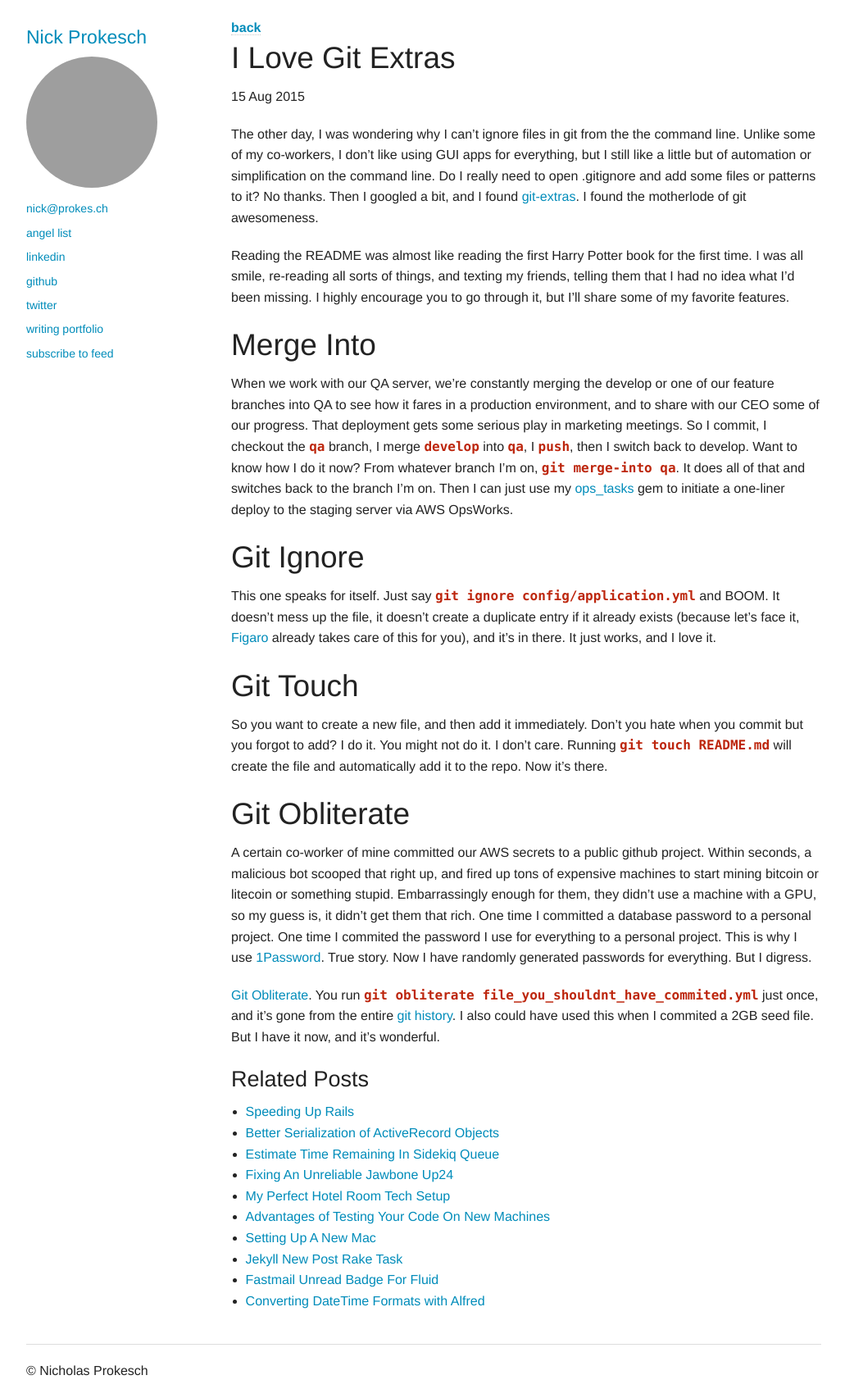
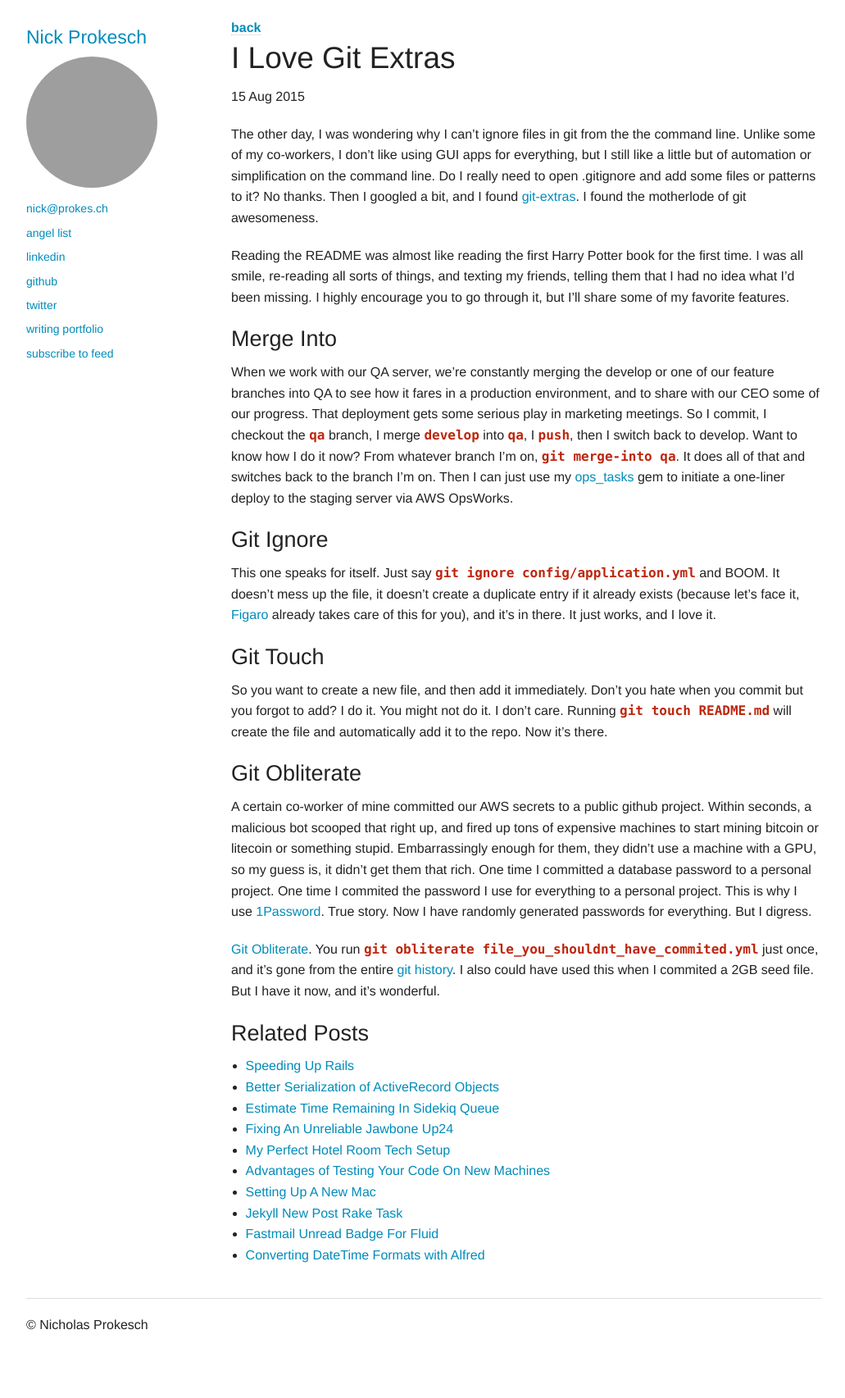
Before and after one commit to prokizzle/prokizzle.github.io, a Jekyll site: the page built from _posts/2015-08-15-I-Love-Git-Extras.markdown, in a window 1280 px wide. Shown: the whole page at 82% size, without its empty margins (123-1154 px from the left). Built offline with Jekyll 4.4.1, drawn with Linux system fonts in a browser that asks for light colours; Markdown is read by kramdown in place of the engine named in the settings; after the commit the page ends 1649 px from its top, so only the background shows below that; grey boxes are pictures that could not be loaded.

Commit message:
Change heading sizes

```diff
--- a/_posts/2015-08-15-I-Love-Git-Extras.markdown
+++ b/_posts/2015-08-15-I-Love-Git-Extras.markdown
@@ -9,19 +9,19 @@ The other day, I was wondering why I can't ignore files in git from the the comm
 
 Reading the README was almost like reading the first Harry Potter book for the first time. I was all smile, re-reading all sorts of things, and texting my friends, telling them that I had no idea what I'd been missing. I highly encourage you to go through it, but I'll share some of my favorite features.
 
-## Merge Into
+### Merge Into
 
 When we work with our QA server, we're constantly merging the develop or one of our feature branches into QA to see how it fares in a production environment, and to share with our CEO some of our progress. That deployment gets some serious play in marketing meetings. So I commit, I checkout the `qa` branch, I merge `develop` into `qa`, I `push`, then I switch back to develop. Want to know how I do it now? From whatever branch I'm on, `git merge-into qa`. It does all of that and switches back to the branch I'm on. Then I can just use my [ops_tasks](https://github.com/prokizzle/ops_tasks) gem to initiate a one-liner deploy to the staging server via AWS OpsWorks.
 
-## Git Ignore
+### Git Ignore
 
 This one speaks for itself. Just say `git ignore config/application.yml` and BOOM. It doesn't mess up the file, it doesn't create a duplicate entry if it already exists (because let's face it, [Figaro](https://github.com/laserlemon/figaro) already takes care of this for you), and it's in there. It just works, and I love it.
 
-## Git Touch
+### Git Touch
 
 So you want to create a new file, and then add it immediately. Don't you hate when you commit but you forgot to add? I do it. You might not do it. I don't care. Running `git touch README.md` will create the file and automatically add it to the repo. Now it's there.
 
-## Git Obliterate
+### Git Obliterate
 
 A certain co-worker of mine committed our AWS secrets to a public github project. Within seconds, a malicious bot scooped that right up, and fired up tons of expensive machines to start mining bitcoin or litecoin or something stupid. Embarrassingly enough for them, they didn't use a machine with a GPU, so my guess is, it didn't get them that rich. One time I committed a database password to a personal project. One time I commited the password I use for everything to a personal project. This is why I use [1Password](https://agilebits.com/onepassword). True story. Now I have randomly generated passwords for everything. But I digress.
 
```
